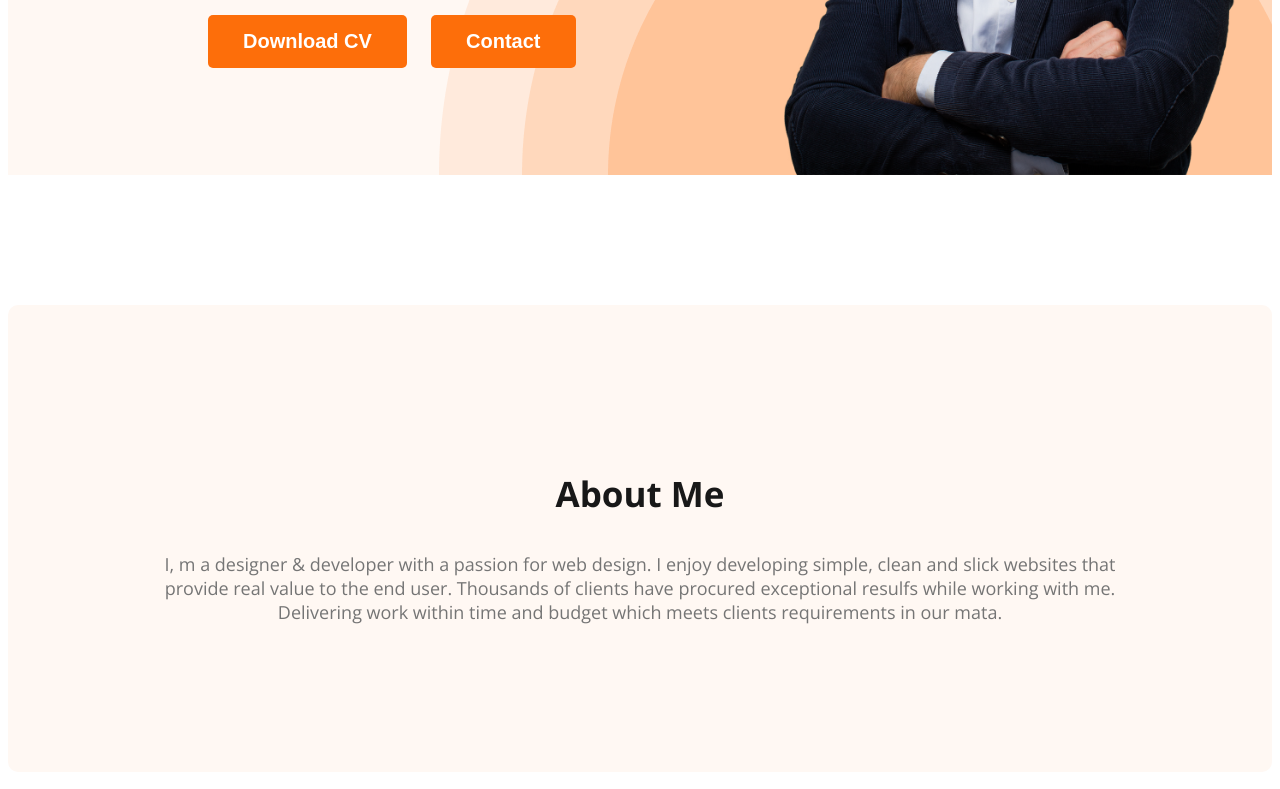
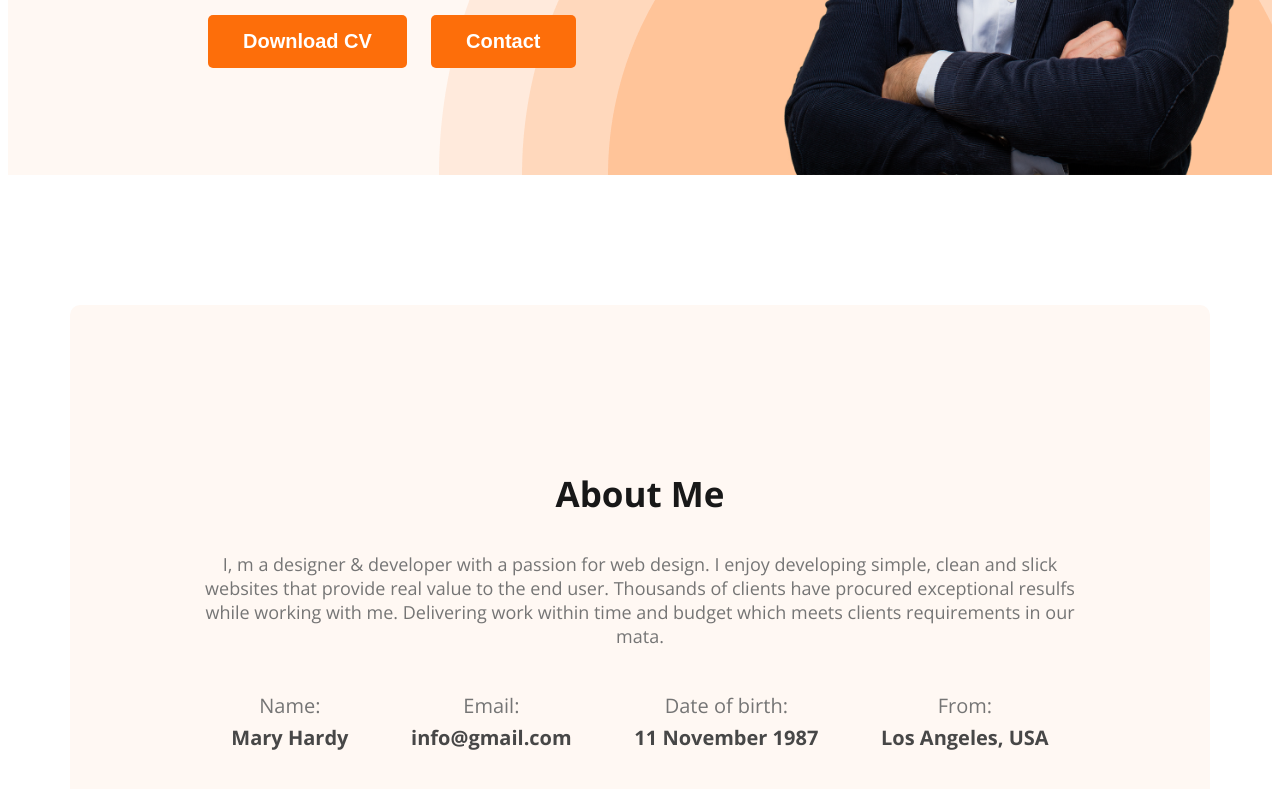
Before and after one commit to farhadalsami/hero-developer-portfolio, a plain HTML site: page index.html in a window 1280 px wide. Shown: the part 593-1382 px from the top of the page. Drawn offline with nearby package versions, Linux system fonts and the light colour scheme.

Commit message:
added about section information

```diff
--- a/index.html
+++ b/index.html
@@ -39,6 +39,24 @@
         <section class="about">
             <h3 class="section-title">About Me</h3>
             <p class="section-description">I, m a designer & developer with a passion for web design. I enjoy developing simple, clean and slick websites that provide real value to the end user. Thousands of clients have procured exceptional resulfs while working with me. Delivering work within time and budget which meets clients requirements in our mata.</p>
+            <div class="about-info-container">
+                <div class="about-info">
+                    <h4 class="info-title">Name:</h4>
+                    <p class="info-description">Mary Hardy</p>
+                </div>
+                <div class="about-info">
+                    <h4 class="info-title">Email:</h4>
+                    <p class="info-description">info@gmail.com</p>
+                </div>
+                <div class="about-info">
+                    <h4 class="info-title">Date of birth:</h4>
+                    <p class="info-description">11 November 1987</p>
+                </div>
+                <div class="about-info">
+                    <h4 class="info-title">From:</h4>
+                    <p class="info-description">Los Angeles, USA</p>
+                </div>
+            </div>
         </section>
     </main>
 
--- a/styles/protfolio.css
+++ b/styles/protfolio.css
@@ -25,7 +25,7 @@ body {
 }
 
 .section-description {
-    color:#757575;
+    color: #757575;
     text-align: center;
     font-size: 18px;
     font-weight: 400;
@@ -110,6 +110,12 @@ nav a {
 }
 
 /* main section styles */
+main {
+    max-width: 1140px;
+    /* justify-content: center;
+    align-items: center; */
+    margin: auto;
+}
 
 /* About section styles */
 
@@ -119,3 +125,26 @@ nav a {
     background-color: #FFF8F3;
     margin: 130px 0;
 }
+
+.about-info-container {
+    display: flex;
+    justify-content: space-around;
+}
+
+.about-info {
+    text-align: center;
+}
+
+.info-title {
+    color: #757575;
+    font-size: 20px;
+    font-weight: 400;
+    margin-bottom: 0;
+}
+
+.info-description {
+    color:#474747;
+    font-size: 20px;
+    font-weight: 700;
+    margin-top: 5px;
+}
```
